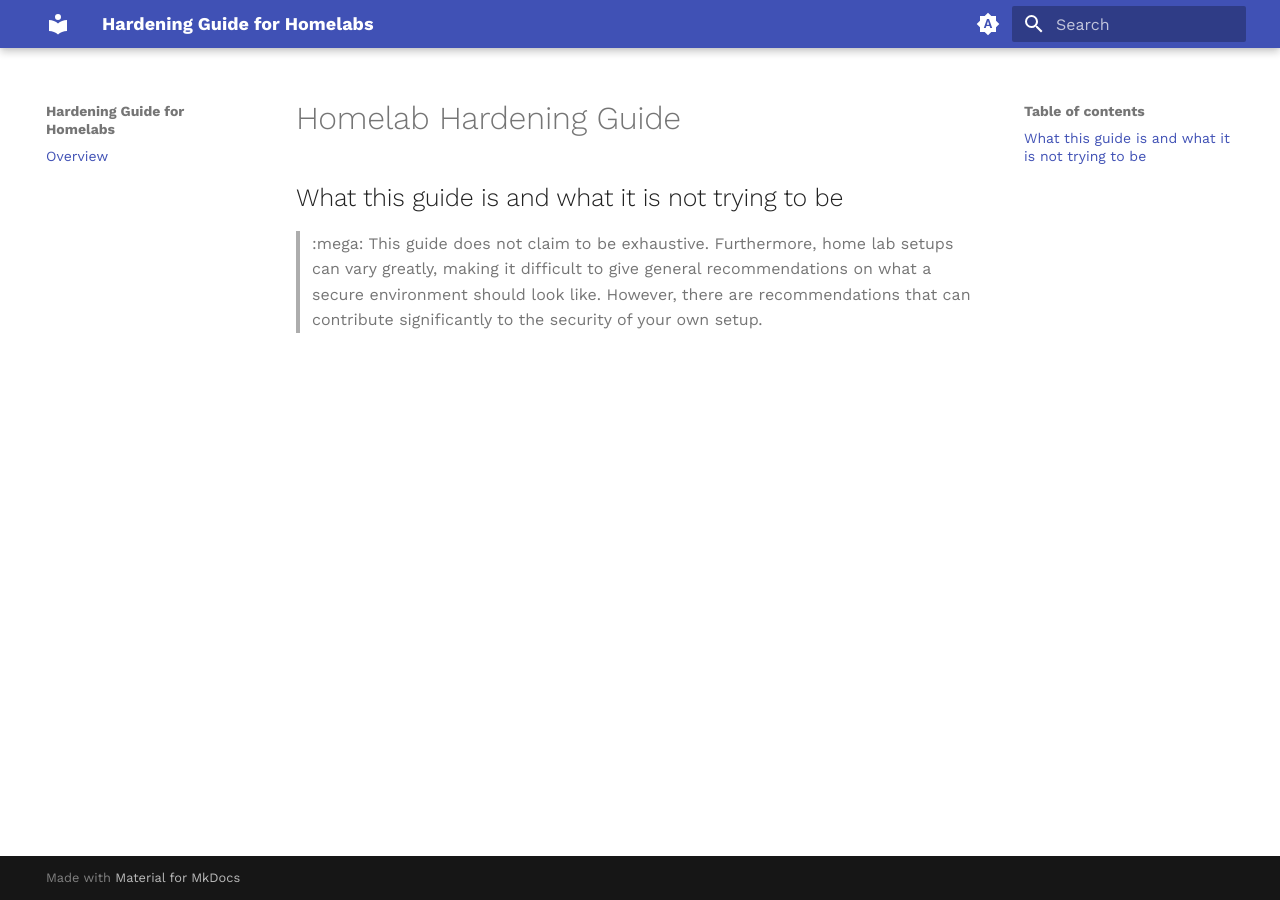
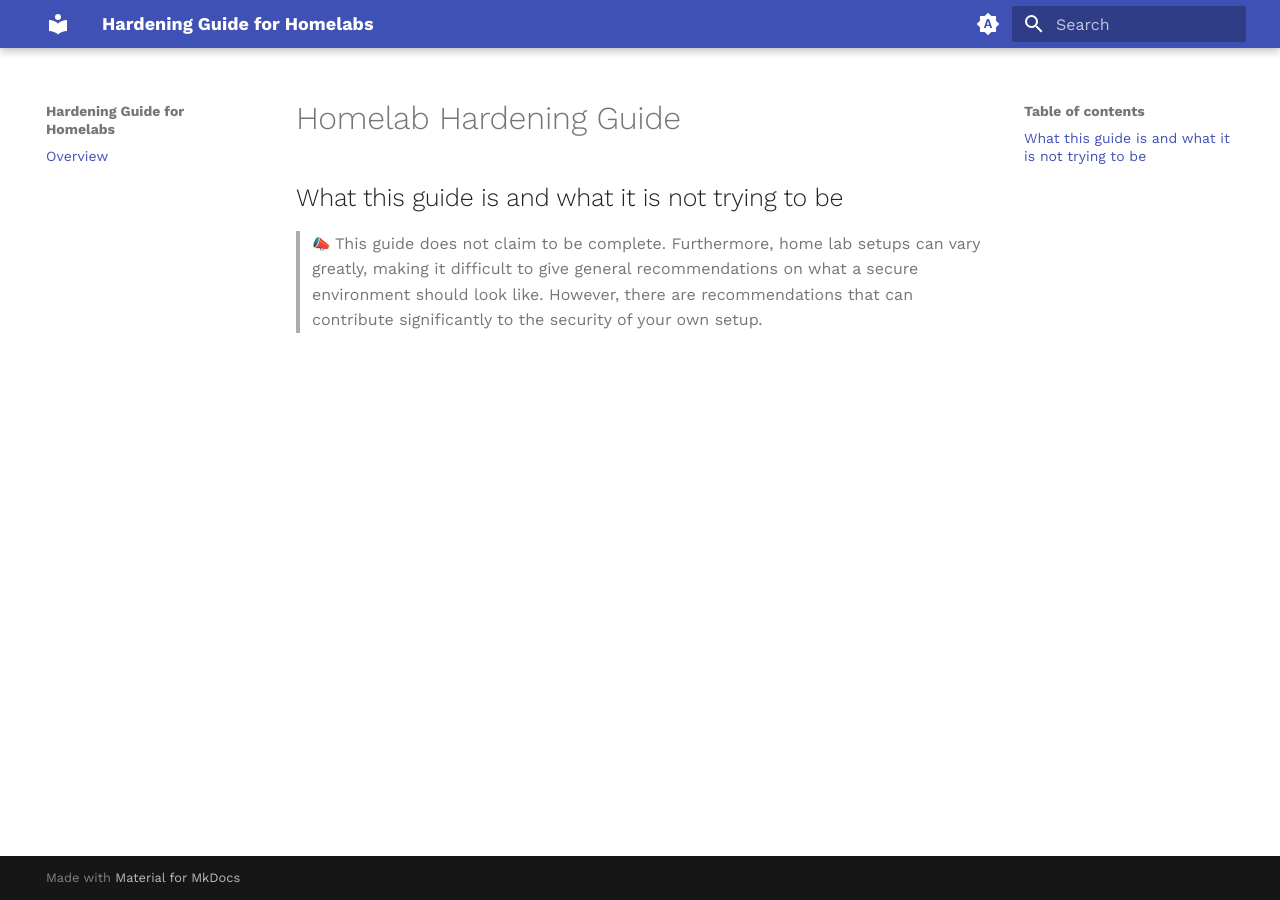
Before and after one commit to xFuture603/homelab-hardening-guide, an MkDocs documentation site: the page built from docs/index.md, in a window 1280 px wide. Built offline with MkDocs 1.6.1 and Material for MkDocs 9.7.7, drawn with Linux system fonts in a browser that asks for light colours; emoji names are drawn with the system emoji font.

Commit message:
chore: added emoji support

```diff
--- a/docs/index.md
+++ b/docs/index.md
@@ -2,7 +2,7 @@
 
 ## What this guide is and what it is not trying to be
 
-> :mega: This guide does not claim to be exhaustive.
+> :mega: This guide does not claim to be complete.
 > Furthermore, home lab setups can vary greatly, making it difficult to
 > give general recommendations on what a secure environment should look like.
 > However, there are recommendations that can contribute significantly to the
--- a/mkdocs.yml
+++ b/mkdocs.yml
@@ -3,6 +3,10 @@
 markdown_extensions:
   - toc:
       permalink: true
+  - attr_list
+  - pymdownx.emoji:
+      emoji_index: !!python/name:material.extensions.emoji.twemoji
+      emoji_generator: !!python/name:material.extensions.emoji.to_svg
 nav:
   - Overview: index.md
 theme:
```
